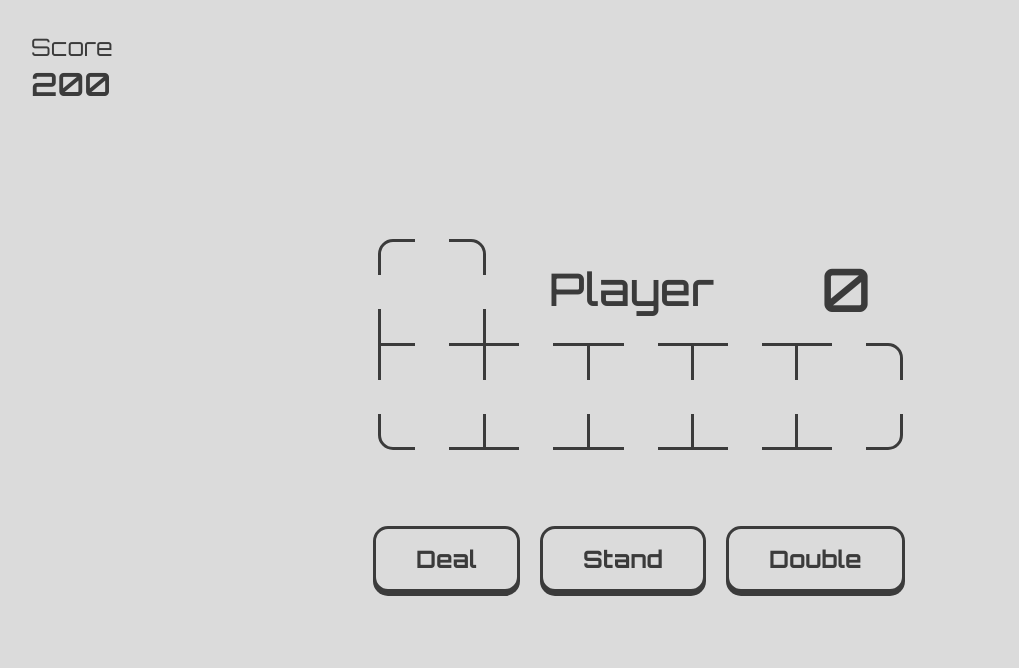
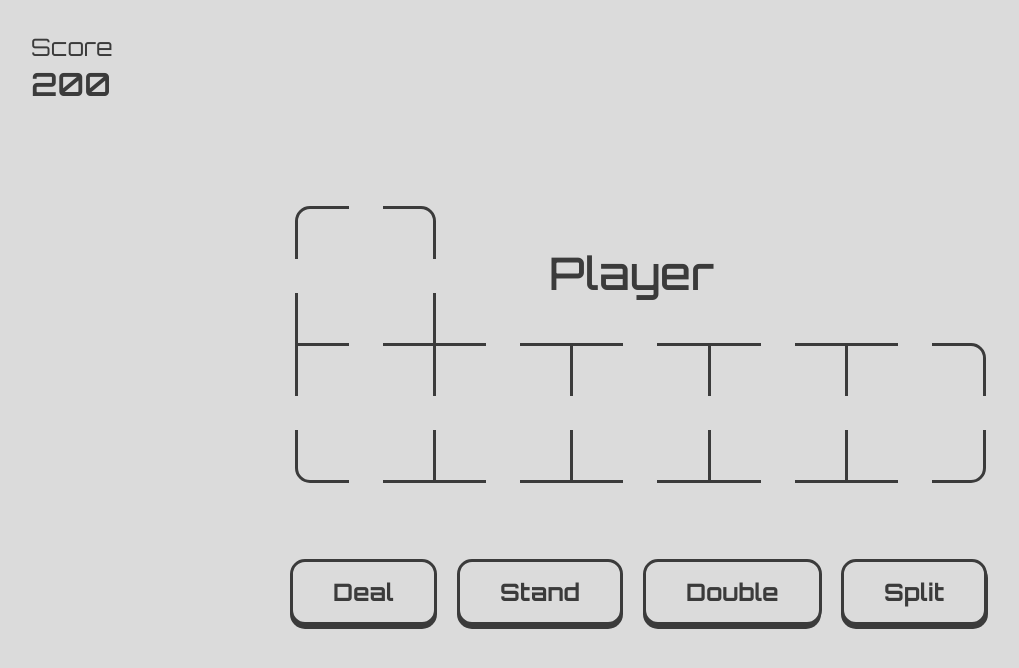
Before and after one commit to grahamhagenah/blackjack, a React (Create React App) app: page / in a window 1280 px wide. Shown: the top 668 px of the page, without its empty margins (1-1020 px from the left). Built offline with nearby package versions, Linux system fonts and the light colour scheme.

Commit message:
adding countdown package

```diff
--- a/package.json
+++ b/package.json
@@ -7,6 +7,7 @@
     "@testing-library/react": "^11.1.0",
     "@testing-library/user-event": "^12.1.10",
     "react": "^17.0.2",
+    "react-countup": "^6.1.0",
     "react-dom": "^17.0.2",
     "react-scripts": "4.0.3",
     "web-vitals": "^1.0.1"
--- a/src/App.css
+++ b/src/App.css
@@ -15,10 +15,26 @@ body {
   justify-content: center;
   color: #3B3B3B;
   font-weight: 500;
+  height: 100%;
+  overflow: auto;
 }
 
 .hand {
   margin: 0 0 5rem 0;
+}
+
+#gameover,
+#win {
+  font-size: 45px;
+  font-weight: 600;
+  text-align: center;
+}
+
+#score-count {
+  font-weight: 900;
+  display: block;
+  text-align: center;
+  font-size: 65px;
 }
 
 .front {
@@ -104,7 +120,7 @@ ul {
 
 li {
   color: #3B3B3B;
-  font-size: 50px;
+  font-size: 55px;
   border-radius: 15px;
   text-align: center;
   min-height: 96px;
@@ -138,7 +154,7 @@ ul li:nth-of-type(4):after {
   z-index: 1;
   content: "";
   left: calc(50% - 17px);
-  height: 115px;
+  height: 110%;
 }
 
 ul li:nth-of-type(3):before,
@@ -148,8 +164,8 @@ ul li:nth-of-type(4):before {
   height: 34px;
   z-index: 1;
   content: "";
-  right: -15px;
-  width: 120px;
+  right: -5px;
+  width: 110%;
 }
 
 ul li:nth-of-type(4) {
@@ -171,11 +187,11 @@ ul li:nth-of-type(7):before,
 ul li:nth-of-type(8):before  {
   position: absolute;
   background-color: #DBDBDB;
-  height: 115px;
   z-index: 1;
   content: "";
   left: calc(50% - 17px);
   width: 34px;
+  height: 110%;
 }
 
 /* vertical divider  */
@@ -188,9 +204,8 @@ ul li:nth-of-type(8):after  {
   height: 34px;
   z-index: 1;
   content: "";
-  width: 115px;
-  right: -15px;
-  width: 125px;
+  right: -5px;
+  width: 110%;
 }
 
 ul li:nth-of-type(4) {
--- a/src/App.js
+++ b/src/App.js
@@ -1,4 +1,5 @@
 import React, { useState } from 'react'
+import CountUp from 'react-countup';
 import './App.css';
 
 
@@ -10,7 +11,8 @@ const Hand = ({ name, hand, total }) => {
       <div class="horizontal-divider"></div>
       <ul>
         <li class="name">{name}</li>
-        <li class="total">{total}</li>
+        {(total === 0) && <li class="total"></li>}
+        {(total > 0) && <li class="total">{total}</li>}
         <li><div class="card-value">{hand[0]}</div></li>
         <li><div class="card-value">{hand[1]}</div></li>
         <li><div class="card-value">{hand[2]}</div></li>
@@ -36,14 +38,13 @@ const Controls = ({ gameover, deal, stand }) => {
         <button onClick = { stand } class="pushable">
           <span class="front">Double</span>
         </button>
+        <button onClick = { stand } class="pushable">
+          <span class="front">Split</span>
+        </button>
       </div>
     )
   else
-    return (
-      <div>
-        <h1>Game Over</h1>
-      </div>
-    )
+    return (null)
 }
 
 const Score = ( {score} ) => {
@@ -56,8 +57,9 @@ const Score = ( {score} ) => {
   )
 }
 
-const Board = ( {turn, playerHand, playerTotal, dealerHand, dealerTotal}) => {
+const Board = ( {score, gameover, turn, playerHand, playerTotal, dealerHand, dealerTotal}) => {
 
+  if(!gameover) {
     if(turn === true) {
       return (
         <Hand name="Player" hand={playerHand} total={playerTotal} />
@@ -66,6 +68,19 @@ const Board = ( {turn, playerHand, playerTotal, dealerHand, dealerTotal}) => {
     else
       return (
         <Hand name="Dealer" hand={dealerHand} total={dealerTotal} />
+      )
+  }
+  else
+    return (
+      <div id="game-over-message">
+        <h2 id="win">
+          <span>LOSE</span>
+        </h2>
+        <h3 id="score-count"><CountUp start={score+20} end={score} duration={2} /></h3>
+        <h2 id="gameover">
+          <span>GAME OVER</span>
+        </h2>
+      </div>
   )
 }
 
@@ -163,7 +178,15 @@ const App = ({cards}) => {
 return(
  		<div>
       <Score score={score} />
-      <Board turn={playersTurn} playerHand={playerHand} playerTotal={playerTotal} dealerHand={dealerHand} dealerTotal={dealerTotal}/>
+      <Board
+        score={score}
+        gameover={gameOver}
+        turn= {playersTurn}
+        playerHand={playerHand}
+        playerTotal={playerTotal}
+        dealerHand={dealerHand}
+        dealerTotal={dealerTotal}
+      />
       <Controls gameover = {gameOver} deal = {deal} stand = { stand } />
 		</div>
     )
```
Also changed, not shown: 1 other file (tests, documents, lock files or other folders). Lines whose indentation alone changed are shown as unchanged.
